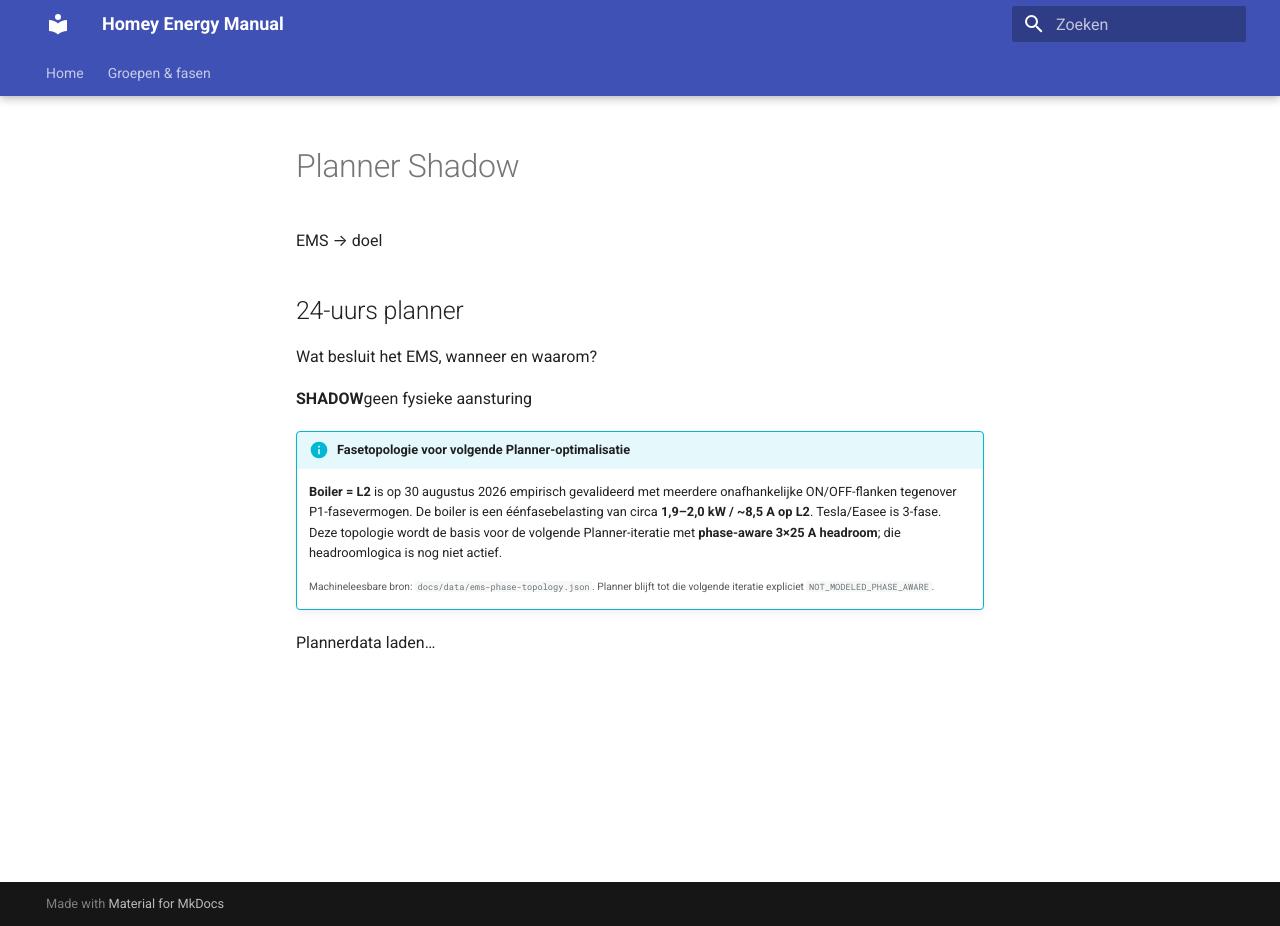
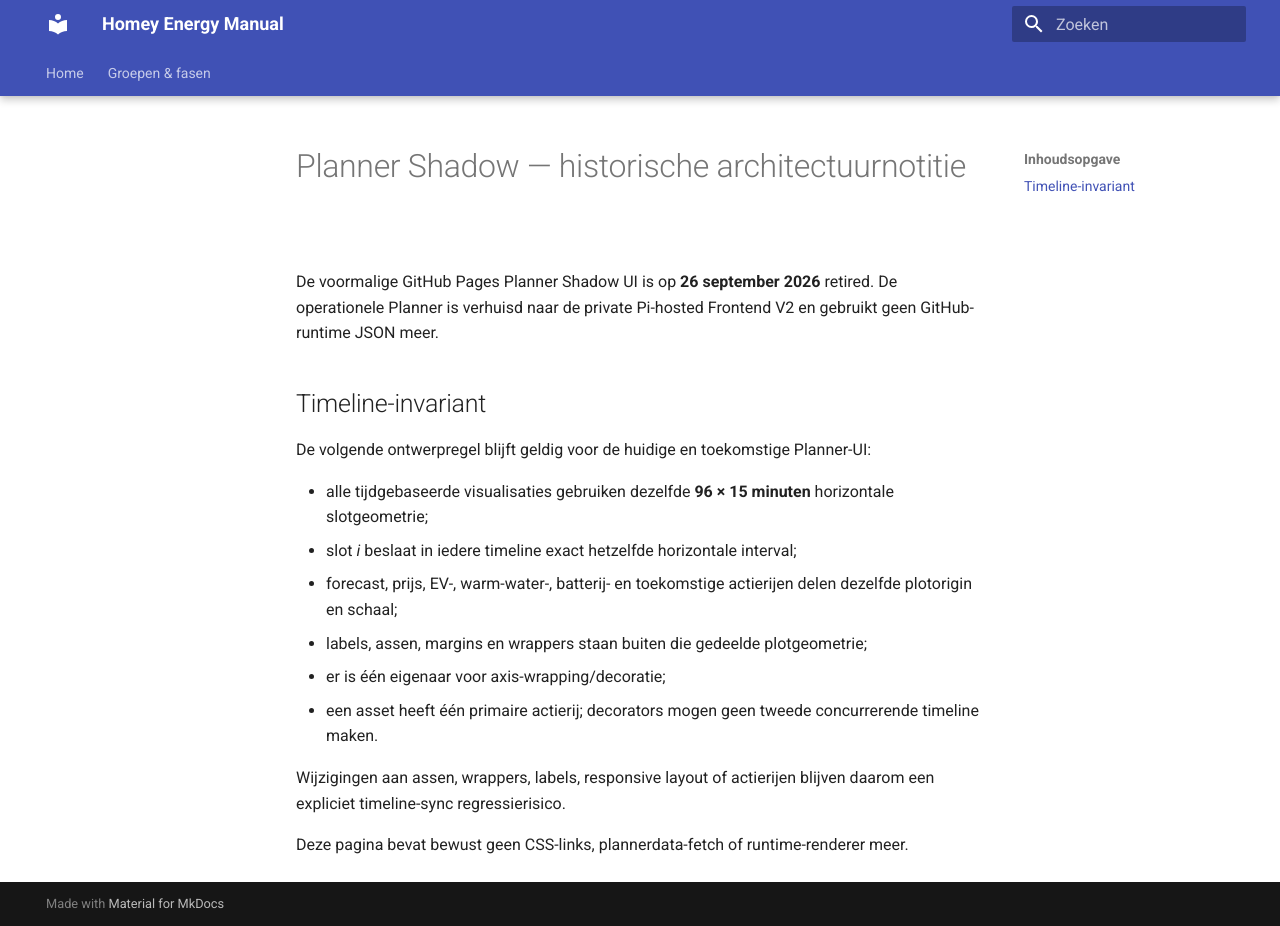
Before and after one commit to OnsKasteeltje/homey-energy-manual, an MkDocs documentation site: the page built from docs/planner-shadow.md, in a window 1280 px wide and 926 px high. Built offline with MkDocs 1.6.1 and Material for MkDocs 9.7.7, drawn with Linux system fonts in a browser that asks for light colours.

Commit message:
docs(planner): retain timeline invariant without legacy UI

```diff
--- a/docs/planner-shadow.md
+++ b/docs/planner-shadow.md
@@ -1,52 +1,18 @@
-<h1>Planner Shadow</h1>
+# Planner Shadow — historische architectuurnotitie
 
-<!--
-PLANNER TIMELINE SYNCHRONIZATION INVARIANT — MUST NOT REGRESS
+De voormalige GitHub Pages Planner Shadow UI is op **26 september 2026** retired. De operationele Planner is verhuisd naar de private Pi-hosted Frontend V2 en gebruikt geen GitHub-runtime JSON meer.
 
-All time-based visualizations on the Planner page MUST use one identical horizontal
-time geometry for the same 96 x 15-minute planning slots. This includes at least:
-- 24-hour energy-balance chart;
-- price chart;
-- Tesla action timeline;
-- warm-water / boiler action timeline;
-- battery action timeline and any future planner action row.
+## Timeline-invariant
 
-Required invariant:
-1. Slot i MUST occupy the same horizontal pixel interval in every Planner timeline.
-2. All timelines MUST have the same plot origin, plot width and 96-column scale.
-3. Y-axis labels, asset labels, wrappers, margins and gaps MUST sit outside the shared
-   plot geometry and MUST NOT alter the slot origin or scale.
-4. A frontend change to axes, wrappers, labels, margins, responsive layout or action
-   rows MUST be treated as a timeline-sync regression risk.
-5. Acceptance test after such a change: compare at least two known timestamps and one
-   multi-slot action against both charts; their slot boundaries MUST align visually.
-6. There MUST be only one active owner for Planner axis wrapping/decorating. Legacy
-   decorators must not wrap the same chart a second time.
-7. Boiler planning has one visual owner only: the primary Boiler action row. Explanatory
-   decorators may enrich that row but MUST NOT create a second Boiler timeline.
+De volgende ontwerpregel blijft geldig voor de huidige en toekomstige Planner-UI:
 
-This synchronization is a Planner UI architecture invariant, not a cosmetic preference.
--->
+- alle tijdgebaseerde visualisaties gebruiken dezelfde **96 × 15 minuten** horizontale slotgeometrie;
+- slot *i* beslaat in iedere timeline exact hetzelfde horizontale interval;
+- forecast, prijs, EV-, warm-water-, batterij- en toekomstige actierijen delen dezelfde plotorigin en schaal;
+- labels, assen, margins en wrappers staan buiten die gedeelde plotgeometrie;
+- er is één eigenaar voor axis-wrapping/decoratie;
+- een asset heeft één primaire actierij; decorators mogen geen tweede concurrerende timeline maken.
 
-<link rel="stylesheet" href="../stylesheets/planner-axes-v1.1.0.css">
-<link rel="stylesheet" href="../stylesheets/planner-ww-multislot-v1.1.0.css?owner=10">
-<link rel="stylesheet" href="../stylesheets/planner-device-tabs-v1.0.0.css">
+Wijzigingen aan assen, wrappers, labels, responsive layout of actierijen blijven daarom een expliciet timeline-sync regressierisico.
 
-<div id="planner-shadow" class="planner-shadow" data-source="https://raw.githubusercontent.com/OnsKasteeltje/homey-energy-manual/main/docs/data/energy-planner-shadow.json?source=planner-shadow" data-history="../data/energy-day-series-7d.json">
-  <div class="ps-hero">
-    <div>
-      <div class="ps-kicker">EMS → doel</div>
-      <h2>24-uurs planner</h2>
-      <p>Wat besluit het EMS, wanneer en waarom?</p>
-    </div>
-    <div class="ps-mode"><strong>SHADOW</strong><span>geen fysieke aansturing</span></div>
-  </div>
-
-  <div class="admonition info" style="margin-top:1rem">
-    <p class="admonition-title">Fasetopologie voor volgende Planner-optimalisatie</p>
-    <p><strong>Boiler = L2</strong> is op 30 augustus 2026 empirisch gevalideerd met meerdere onafhankelijke ON/OFF-flanken tegenover P1-fasevermogen. De boiler is een éénfasebelasting van circa <strong>1,9–2,0 kW / ~8,5 A op L2</strong>. Tesla/Easee is 3-fase. Deze topologie wordt de basis voor de volgende Planner-iteratie met <strong>phase-aware 3×25 A headroom</strong>; die headroomlogica is nog niet actief.</p>
-    <p><small>Machineleesbare bron: <code>docs/data/ems-phase-topology.json</code>. Planner blijft tot die volgende iteratie expliciet <code>NOT_MODELED_PHASE_AWARE</code>.</small></p>
-  </div>
-
-  <div id="ps-status">Plannerdata laden…</div>
-</div>
+Deze pagina bevat bewust geen CSS-links, plannerdata-fetch of runtime-renderer meer.
```
